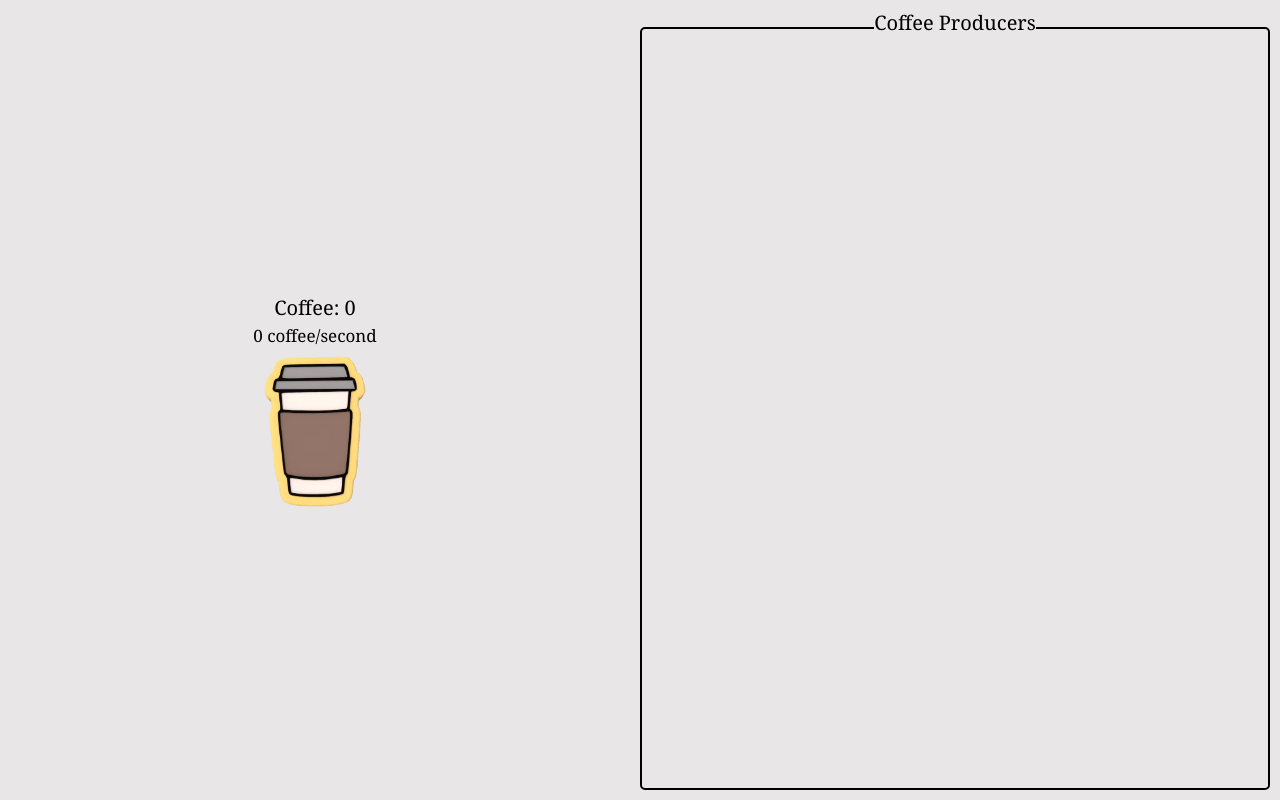
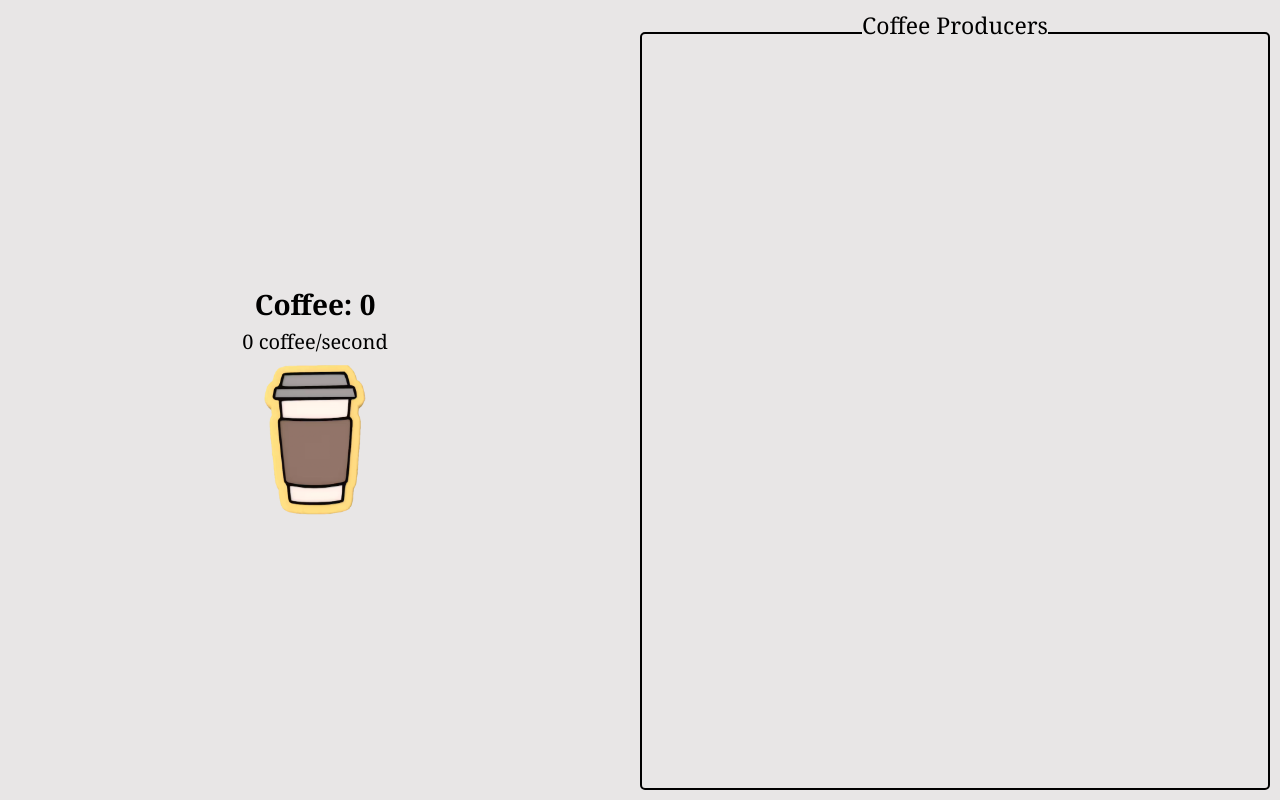
Before and after one commit to rallred84/coffee-clicker, a plain HTML site: page index.html in a window 1280 px wide. Drawn offline with Linux system fonts and the light colour scheme.

Commit message:
Changed font sizes to elements

```diff
--- a/style.css
+++ b/style.css
@@ -39,7 +39,7 @@ body {
 #producers-title {
   position: relative;
   top: 9px;
-  font-size: 20px;
+  font-size: 23px;
 }
 
 #producer-shop {
@@ -52,12 +52,13 @@ body {
 }
 
 #coffee-count {
-  font-size: 20px;
-  margin-bottom: 3px;
+  font-size: 28px;
+  margin-bottom: 5px;
+  font-weight: bold;
 }
 
 #coffee-rate {
-  font-size: 17px;
+  font-size: 20px;
   margin-bottom: 10px;
 }
 
@@ -83,16 +84,17 @@ img {
 .producer-name {
   display: flex;
   flex-direction: column;
-  font-size: 14px;
+  font-size: 18px;
 }
 
 .producer-name > button {
   margin-top: 5px;
   width: 50px;
+  font-size: 13px;
 }
 
 .producer-info {
   display: flex;
   flex-direction: column;
-  font-size: 12px;
+  font-size: 14px;
 }
```
